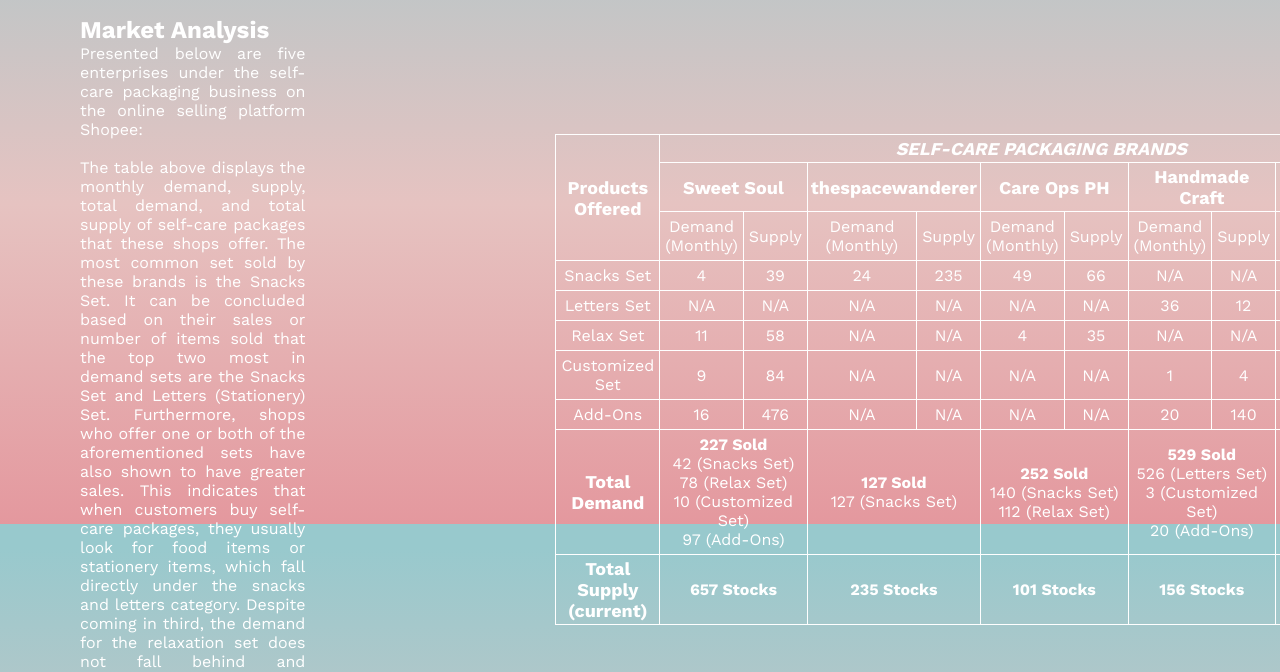
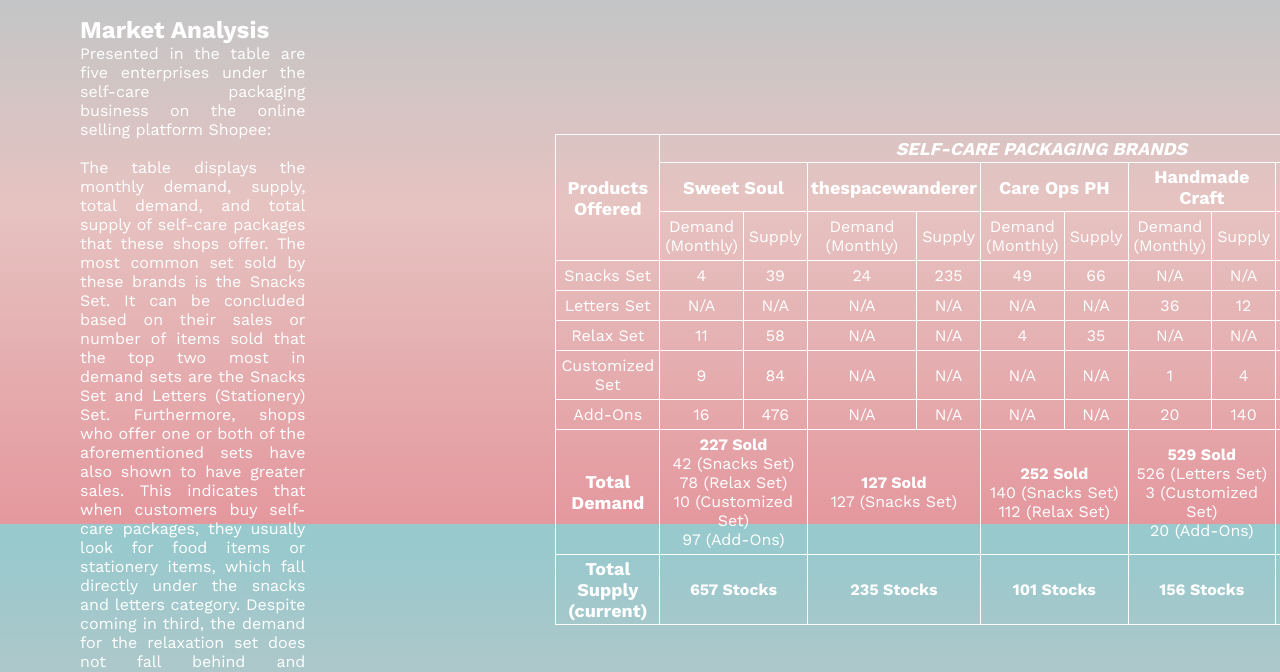
Before and after one commit to yonedelfin/PahingaKa, a plain HTML site: page marketplan.html in a window 1280 px wide. Shown: the part 276-948 px from the top of the page. Drawn offline with nearby package versions, Linux system fonts and the light colour scheme.

Commit message:
Update marketplan.html

```diff
--- a/marketplan.html
+++ b/marketplan.html
@@ -22,9 +22,9 @@
             <div class="textBox">
                 <h2 style="color: white;">Market Plan</h2><br>
                 <h1 style="color: white;">Market Analysis</h1>
-                <p style="color: white">Presented below are five enterprises under the self-care packaging business on the
+                <p style="color: white">Presented in the table are five enterprises under the self-care packaging business on the
                     online selling platform Shopee:</p><br>
-                    <p style="color: white">The table above displays the monthly demand, supply, total demand, and total supply of
+                    <p style="color: white">The table displays the monthly demand, supply, total demand, and total supply of
                         self-care packages that these shops offer. The most common set sold by these brands
                         is the Snacks Set. It can be concluded based on their sales or number of items sold that
                         the top two most in demand sets are the Snacks Set and Letters (Stationery) Set.
```
